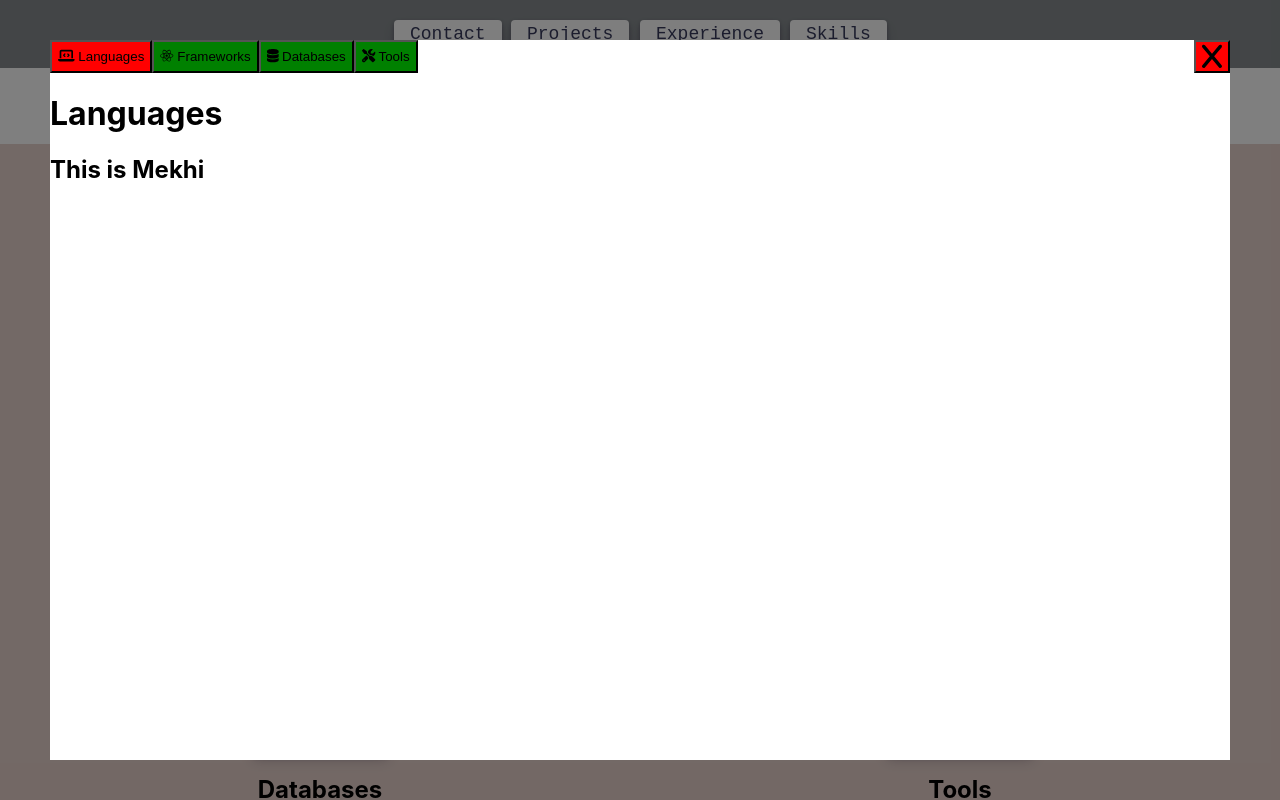
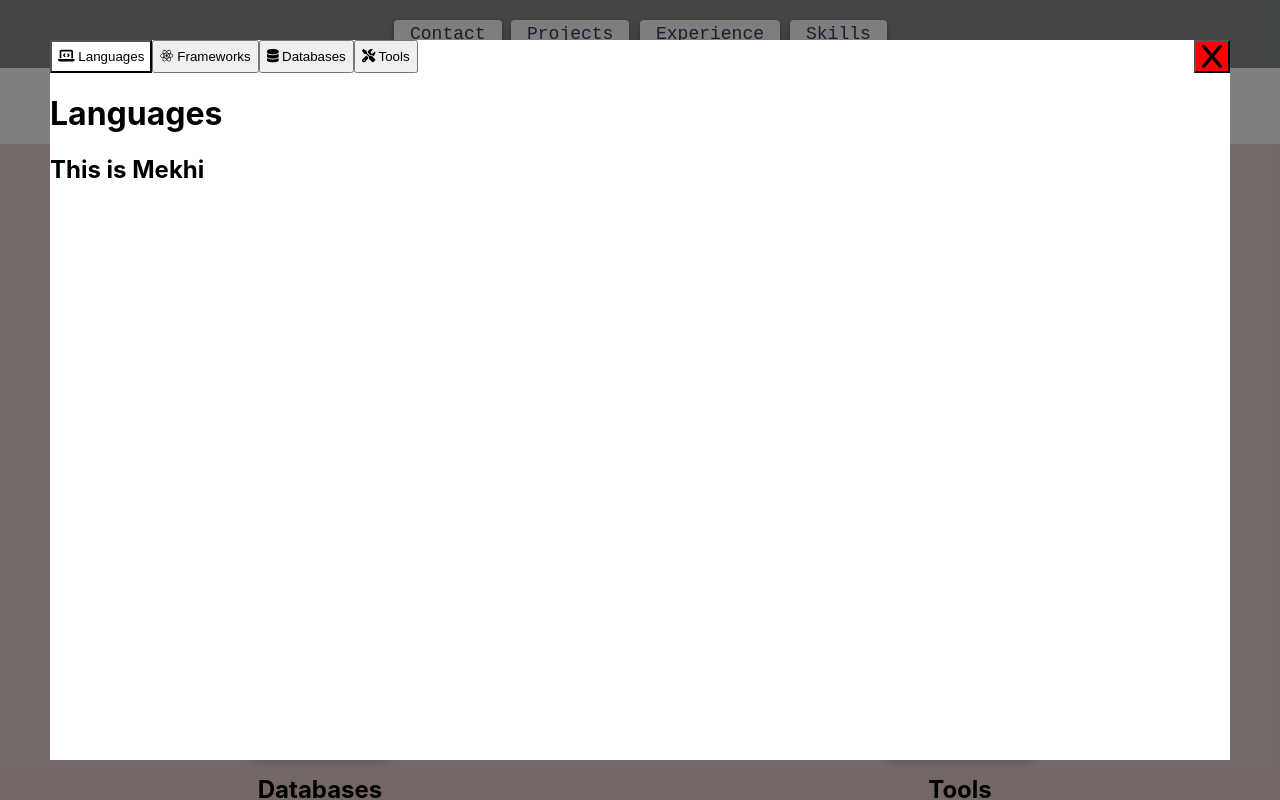
Before and after one commit to MekhiHart/portfolio, a React (Create React App) app: page / in a window 1280 px wide. Both pictures are taken after a click on the button 320 px from the left and 1056 px from the top of the page. Shown: the part 656-1456 px from the top of the page. Built offline with nearby package versions, Linux system fonts and the light colour scheme.

Commit message:
attempting to change tab css

```diff
--- a/src/Components/PopUp.jsx
+++ b/src/Components/PopUp.jsx
@@ -21,13 +21,13 @@ export default function PopUp(props){
 
         if (isClicked){
             console.log("here")
-            buttonStyle = {backgroundColor:"red"}
+            buttonStyle = {backgroundColor:"white"}
         }
         else{
-            buttonStyle = {backgroundColor:"green"}
+            // buttonStyle = {backgroundColor:"green"}
         }
 
-        return <button style={buttonStyle} onClick={() => handleButtonClick(name)}>
+        return <button className="popUp--tab" style={buttonStyle} onClick={() => handleButtonClick(name)}>
             {<FontAwesomeIcon icon={buttonIcons[index]} size='1x'/>} {name}
             </button>
     })
@@ -37,10 +37,7 @@ export default function PopUp(props){
             <div className="popUp--container">
                 <div className="popUp--tabs">
                     {buttons}
-                    {/* <button  onClick={() => handleButtonClick("Languages")}>{<FontAwesomeIcon icon={faLaptopCode} size='1x'/>} Languages</button>
-                    <button  onClick={() =>handleButtonClick("Frameworks")} >{<FontAwesomeIcon icon={faReact} size='1x'/>} Frameworks</button>
-                    <button  onClick={() =>handleButtonClick("Databases")}>{<FontAwesomeIcon icon={faDatabase} size='1x'/>} Databases</button>
-                    <button  onClick={() =>handleButtonClick("Tools")}>{<FontAwesomeIcon icon={faScrewdriverWrench} size='1x'/>} Tools</button> */}
+
                     <button onClick={() => setPopUp({isClicked:false})} id="closePopUp"><FontAwesomeIcon icon={faX} size='2x'/></button>
                 </div>
                 <h1>{popUpData.name}</h1>
--- a/src/index.css
+++ b/src/index.css
@@ -141,6 +141,10 @@ nav a:hover:before {
   justify-content:flex-start;
 }
 
+.popUp--tab{
+
+}
+
  #closePopUp{
   background-color: red;
   margin-left: auto;
```
